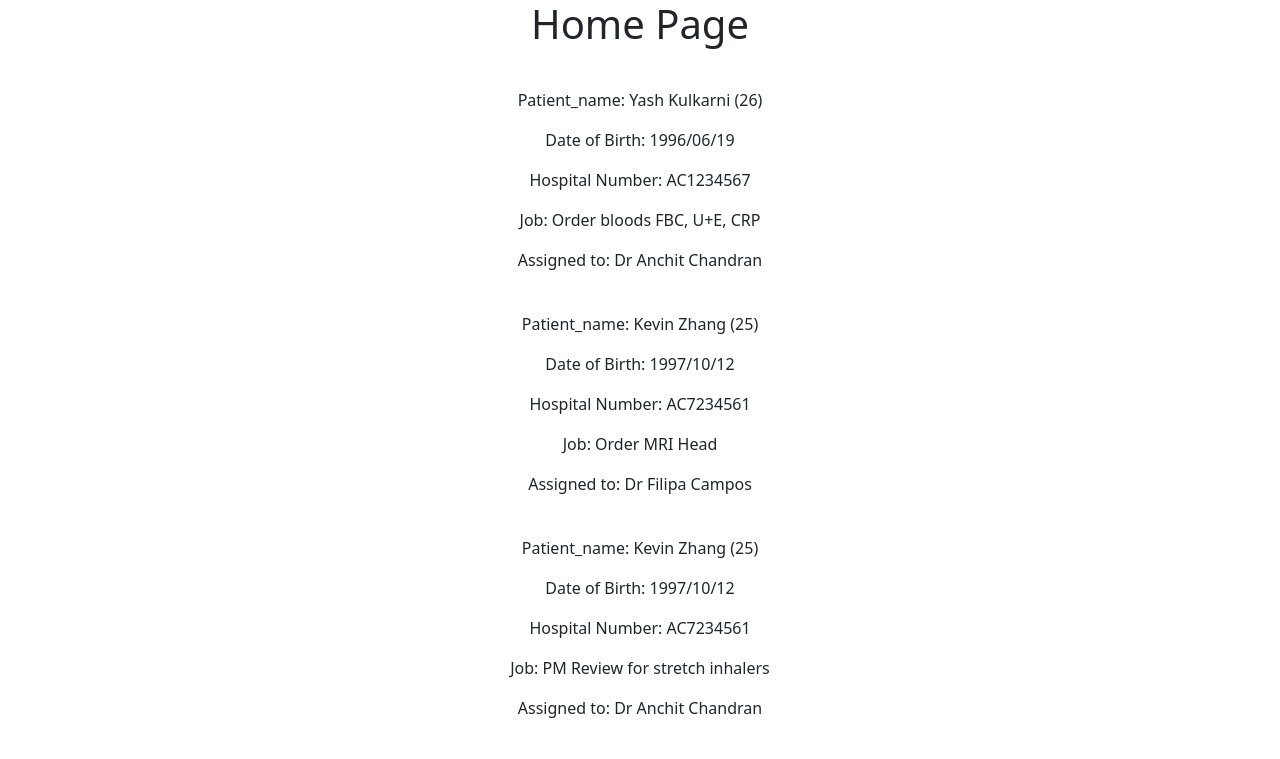
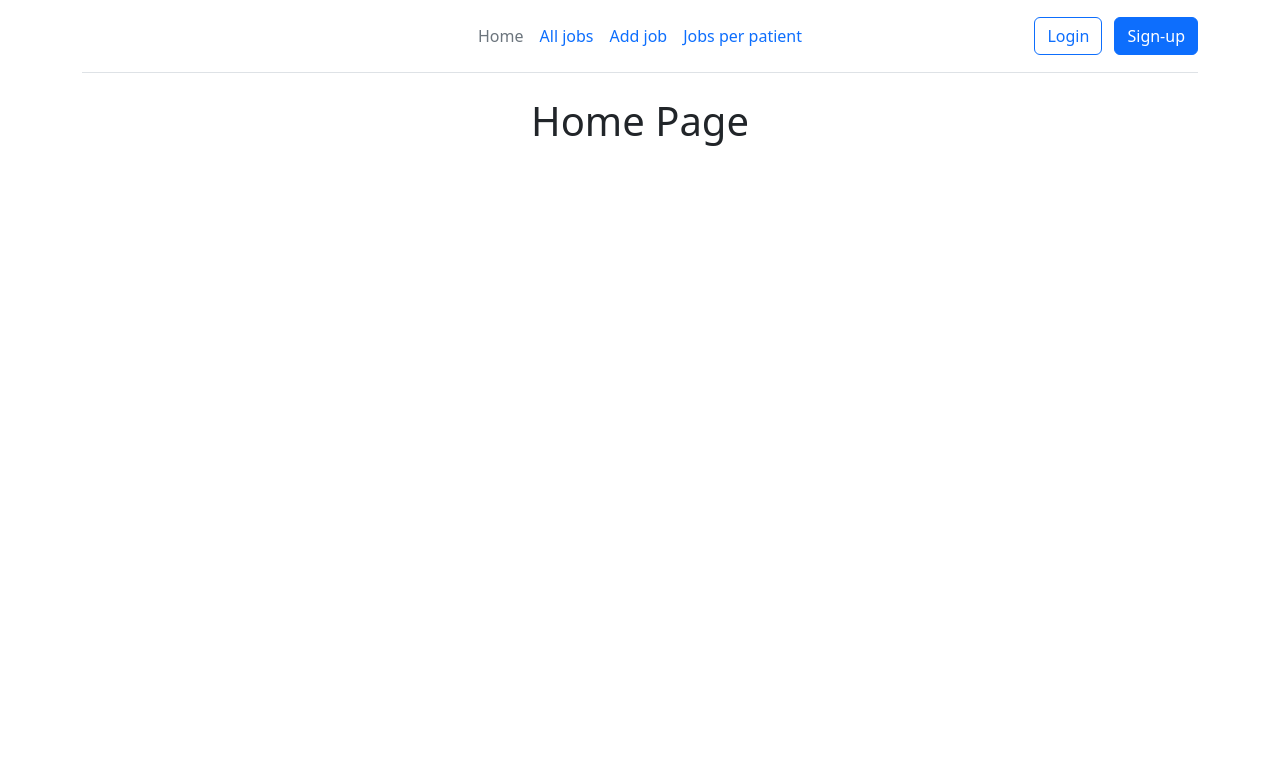
Before and after one commit to anchit-chandran/ward-jobs, a Django app: page / in a window 1280 px wide. Shown: the top 759 px of the page. Run offline with Django 4.2, Linux system fonts and the light colour scheme; data comes from the database, SQL or seed files in the repository.

Commit message:
adds nav bar and job styling

```diff
--- a/proj_ward_jobs/app_ward_jobs/templates/app_ward_jobs/base.html
+++ b/proj_ward_jobs/app_ward_jobs/templates/app_ward_jobs/base.html
@@ -16,6 +16,7 @@
     <link rel="stylesheet" href="{% static 'app_ward_jobs/styles.css' %}" />
   </head>
   <body>
+    {% include 'app_ward_jobs/nav.html' %}
     {% block content %}{% endblock content %}
     <script
       src="https://cdn.jsdelivr.net/npm/bootstrap@5.2.3/dist/js/bootstrap.bundle.min.js"
--- a/proj_ward_jobs/app_ward_jobs/templates/app_ward_jobs/home.html
+++ b/proj_ward_jobs/app_ward_jobs/templates/app_ward_jobs/home.html
@@ -1,32 +1,18 @@
-{% extends 'app_ward_jobs/base.html' %}
-
-{% block title %}Home{% endblock title %}
-
+{% extends 'app_ward_jobs/base.html' %} {% block title %}{% endblock title%}
 {% block content %}
 <div class="container">
   <div class="row">
     <div class="col text-center">
       <div class="row">
         <div class="col">
-                    <h1>
-                        Home Page
-
-                    </h1>
+          <h1>{% block page_title %}Home Page{% endblock page_title %}</h1>
         </div>
       </div>
       <div class="row p-2 m-2">
         <div class="col">
-                    {% for job in jobs %}
-                    <div class="row p-2 m-2">
-                        <div class="col">
-                            <p>Patient_name: {{ job.patient.get_full_name }} ({{ jobs.patient.sex }}{{ job.patient.age }})</p>
-                            <p>Date of Birth: {{ job.patient.dob|date:'Y/m/d' }}</p>
-                            <p>Hospital Number: AC{{ job.patient.hospital_number }}</p>
-                            <p>Job: {{ job.description }}</p>
-                            <p>Assigned to: Dr {{ job.assignee.get_full_name }}</p>
-                        </div>
-                    </div>
-                    {% endfor %}
+          {% block views %}
+
+          {% endblock views %}
         </div>
       </div>
     </div>
--- /dev/null
+++ b/proj_ward_jobs/app_ward_jobs/templates/app_ward_jobs/nav.html
@@ -0,0 +1,31 @@
+<div class="container-fluid bg-secondary-bg">
+  <div class="container">
+      <header
+        class="d-flex flex-wrap align-items-center justify-content-center justify-content-md-between py-3 mb-4 border-bottom"
+      >
+        <div class="col-md-3 mb-2 mb-md-0">
+          <a href="/" class="d-inline-flex link-body-emphasis text-decoration-none">
+            <svg
+              class="bi"
+              width="40"
+              height="32"
+              role="img"
+              aria-label="Bootstrap"
+            >
+              <use xlink:href="#bootstrap"></use>
+            </svg>
+          </a>
+        </div>
+        <ul class="nav col-12 col-md-auto mb-2 justify-content-center mb-md-0">
+          <li><a href="{% url 'home' %}" class="nav-link px-2 link-secondary">Home</a></li>
+          <li><a href="{% url 'all-jobs' %}" class="nav-link px-2">All jobs</a></li>
+          <li><a href="#" class="nav-link px-2">Add job</a></li>
+          <li><a href="#" class="nav-link px-2">Jobs per patient</a></li>
+        </ul>
+        <div class="col-md-3 text-end">
+          <button type="button" class="btn btn-outline-primary me-2">Login</button>
+          <button type="button" class="btn btn-primary">Sign-up</button>
+        </div>
+      </header>
+  </div>
+</div>
--- a/proj_ward_jobs/app_ward_jobs/urls.py
+++ b/proj_ward_jobs/app_ward_jobs/urls.py
@@ -4,4 +4,5 @@
 
 urlpatterns = [
     path('', views.home, name='home'),
+    path('view-all-jobs', views.all_jobs, name='all-jobs'),
 ]
--- a/proj_ward_jobs/app_ward_jobs/views.py
+++ b/proj_ward_jobs/app_ward_jobs/views.py
@@ -3,12 +3,24 @@
 from .models import Patient, Doctor, Job
 
 # Create your views here.
+
+
 def home(request):
 
     jobs = Job.objects.all()
 
     context = {
-        'jobs' : jobs
+        'jobs': jobs
+    }
+    return render(request, template_name='app_ward_jobs/home.html', context=context)
+
+
+def all_jobs(request):
+
+    jobs = Job.objects.all()
+
+    context = {
+        'jobs': jobs
     }
 
-    return render(request, template_name='app_ward_jobs/home.html', context=context)
+    return render(request, template_name='app_ward_jobs/all_jobs_list.html', context=context)
```
Also changed, not shown: proj_ward_jobs/app_ward_jobs/templates/app_ward_jobs/all_jobs_list.html (added, +46 -0 lines). Lines whose indentation alone changed are shown as unchanged.
